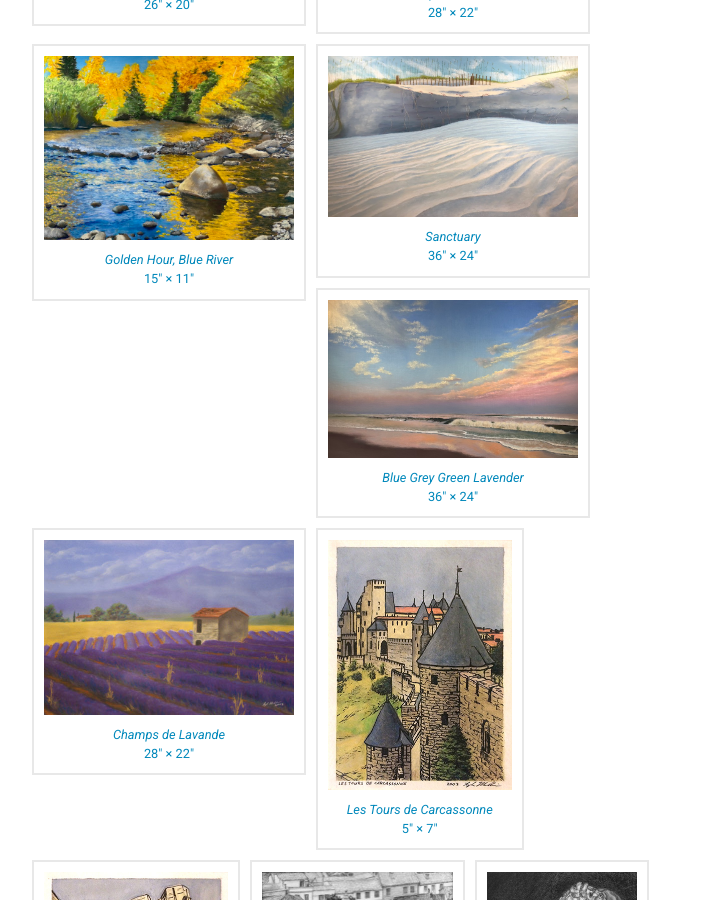
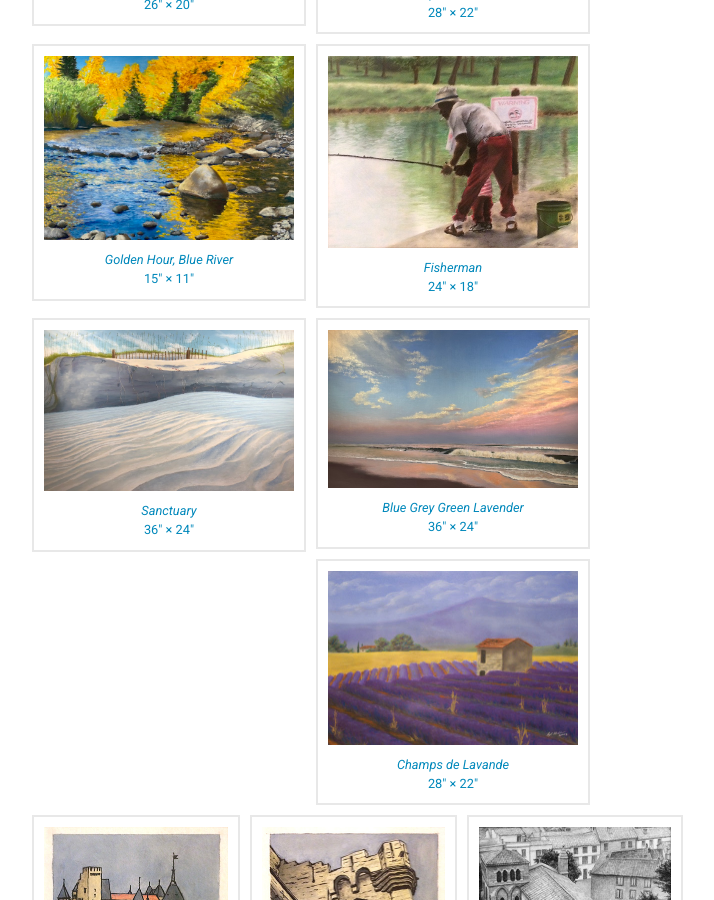
Before and after one commit to mullican/mullican.github.io, a Jekyll site: the page built from artwork/index.html, in a window 1280 px wide and 900 px high, scrolled down 772 px. Shown: the whole window, without its empty margins (268-982 px from the left). Built offline with Jekyll 4.4.1, drawn with Linux system fonts in a browser that asks for light colours; nearby versions of some CDN libraries.

Commit message:
Undo accidental deletion

```diff
--- a/artwork/index.html
+++ b/artwork/index.html
@@ -50,6 +50,13 @@ include_shadowbox: true
     </a>
   </li>
   <li>
+    <a href="/images/artwork/large/fisherman.jpg" rel="shadowbox[pastel]" title="Fisherman">
+      <img src="/images/artwork/small/fisherman.jpg" width="250" height="191.5" alt="Fisherman" />
+      <em>Fisherman</em>
+      24&Prime; &times; 18&Prime;
+    </a>
+  </li>
+  <li>
     <a href="/images/artwork/large/sanctuary.jpg" rel="shadowbox[pastel]" title="Sanctuary">
       <img src="/images/artwork/small/sanctuary.jpg" width="250" height="161" alt="Sanctuary" />
       <em>Sanctuary</em>
```
